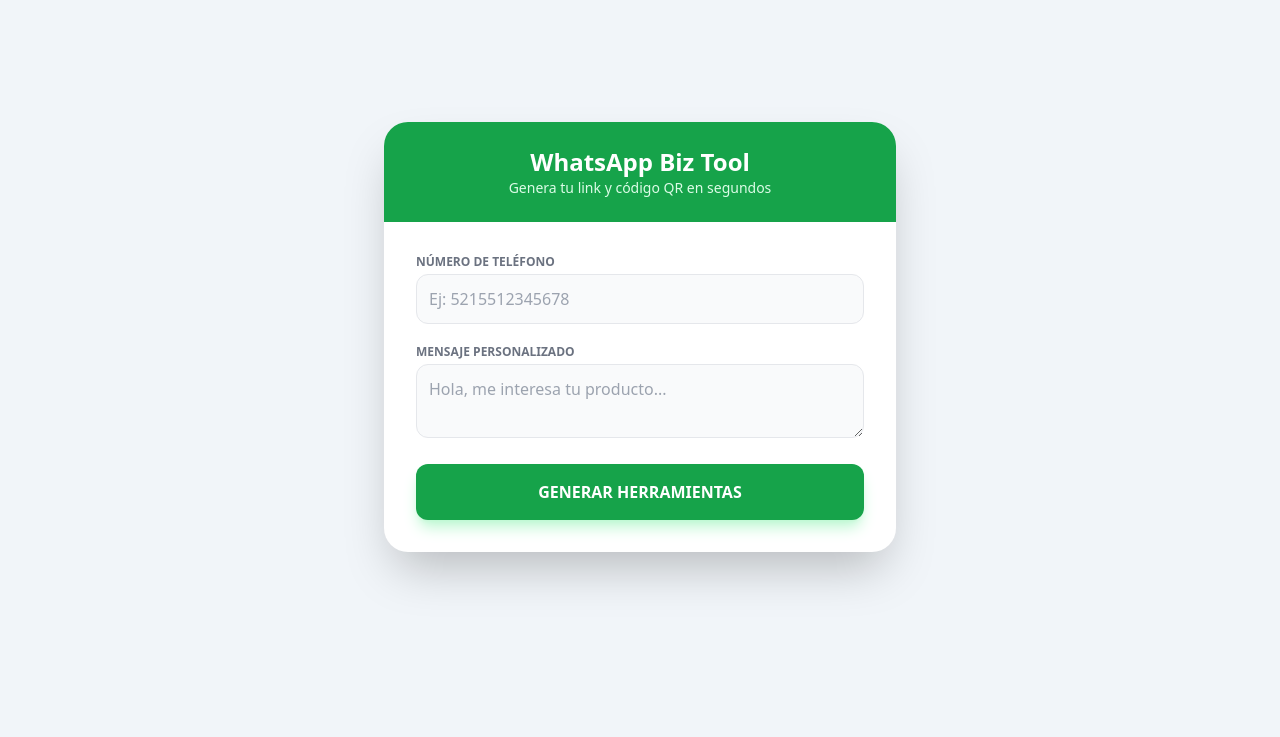
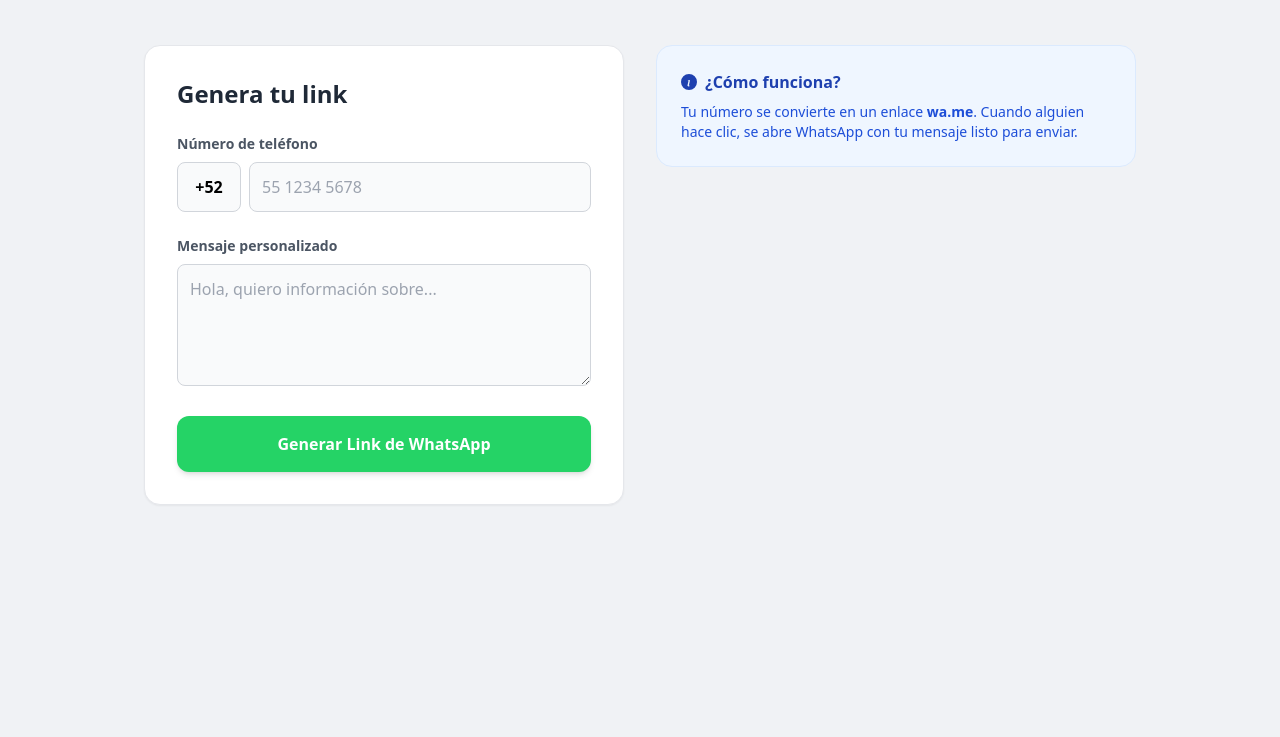
Before and after one commit to bernardguardado-netizen/generador-whatsapp-nicho, a plain HTML site: page index.html in a window 1280 px wide. Shown: the part 63-800 px from the top of the page. Drawn offline with nearby package versions, Linux system fonts and the light colour scheme.

Commit message:
Update index.html

```diff
--- a/index.html
+++ b/index.html
@@ -3,97 +3,95 @@
 <head>
     <meta charset="UTF-8">
     <meta name="viewport" content="width=device-width, initial-scale=1.0">
-    <title>Generador de Links y QR para WhatsApp | Gratis</title>
+    <title>Generador de Links WhatsApp Pro | Gratis</title>
     <script src="https://cdn.tailwindcss.com"></script>
     <script src="https://cdnjs.cloudflare.com/ajax/libs/qrcodejs/1.0.0/qrcode.min.js"></script>
 </head>
-<body class="bg-slate-100 min-h-screen flex items-center justify-center p-4 font-sans">
+<body class="bg-[#f0f2f5] min-h-screen font-sans">
 
-    <div class="max-w-lg w-full bg-white rounded-3xl shadow-2xl overflow-hidden">
-        <div class="bg-green-600 p-6">
-            <h1 class="text-white text-2xl font-bold text-center">WhatsApp Biz Tool</h1>
-            <p class="text-green-100 text-center text-sm">Genera tu link y código QR en segundos</p>
+    <nav class="bg-white p-4 shadow-sm mb-8">
+        <div class="max-w-5xl mx-auto flex justify-between items-center">
+            <span class="text-[#25D366] font-bold text-xl flex items-center gap-2">
+                <svg xmlns="http://www.w3.org/2000/svg" width="24" height="24" fill="currentColor" viewBox="0 0 16 16">
+                    <path d="M13.601 2.326A7.854 7.854 0 0 0 7.994 0C3.627 0 .068 3.558.064 7.926c0 1.399.366 2.76 1.06 3.973L0 16l4.204-1.102a7.933 7.933 0 0 0 3.79.965h.004c4.368 0 7.926-3.558 7.93-7.93A7.898 7.898 0 0 0 13.6 2.326zM7.994 14.521a6.573 6.573 0 0 1-3.356-.92l-.24-.144-2.494.654.666-2.433-.156-.251a6.56 6.56 0 0 1-1.007-3.505c0-3.626 2.957-6.584 6.591-6.584a6.56 6.56 0 0 1 4.66 1.931 6.557 6.557 0 0 1 1.928 4.66c-.004 3.639-2.961 6.592-6.592 6.592zm3.615-4.934c-.197-.099-1.17-.578-1.353-.646-.182-.065-.315-.099-.445.099-.133.197-.513.646-.627.775-.114.133-.232.148-.43.05-.197-.1-.836-.308-1.592-.985-.59-.525-.985-1.175-1.103-1.372-.114-.198-.011-.304.088-.403.087-.088.197-.232.296-.346.1-.114.133-.198.198-.33.065-.134.034-.248-.015-.347-.05-.099-.445-1.076-.612-1.47-.16-.389-.323-.335-.445-.34-.114-.007-.247-.007-.38-.007a.729.729 0 0 0-.529.247c-.182.198-.691.677-.691 1.654 0 .977.71 1.916.81 2.049.098.133 1.394 2.132 3.383 2.992.47.205.84.326 1.129.418.475.152.904.129 1.246.08.38-.058 1.171-.48 1.338-.943.164-.464.164-.86.114-.943-.049-.084-.182-.133-.38-.232z"/>
+                </svg>
+                WaLink Pro
+            </span>
         </div>
+    </nav>
 
-        <div class="p-8 space-y-5">
-            <div>
-                <label class="block text-xs font-bold text-gray-500 uppercase mb-1">Número de Teléfono</label>
-                <input type="number" id="phone" placeholder="Ej: 5215512345678"
-                    class="w-full p-3 bg-gray-50 border border-gray-200 rounded-xl focus:ring-2 focus:ring-green-500 outline-none transition">
-            </div>
+    <div class="max-w-5xl mx-auto grid grid-cols-1 md:grid-cols-2 gap-8 p-4">
 
-            <div>
-                <label class="block text-xs font-bold text-gray-500 uppercase mb-1">Mensaje Personalizado</label>
-                <textarea id="message" rows="2" placeholder="Hola, me interesa tu producto..."
-                    class="w-full p-3 bg-gray-50 border border-gray-200 rounded-xl focus:ring-2 focus:ring-green-500 outline-none transition"></textarea>
-            </div>
+        <div class="bg-white p-8 rounded-2xl shadow-sm border border-gray-200">
+            <h2 class="text-2xl font-bold text-gray-800 mb-6">Genera tu link</h2>
 
-            <button onclick="generateAll()"
-                class="w-full bg-green-600 hover:bg-green-700 text-white font-bold py-4 rounded-xl shadow-lg shadow-green-200 transition-all active:scale-95">
-                GENERAR HERRAMIENTAS
-            </button>
-
-            <div id="result-container" class="hidden space-y-6 pt-4 border-t border-gray-100">
-
+            <div class="space-y-6">
                 <div>
-                    <p class="text-xs font-bold text-gray-400 uppercase mb-2 text-center">Tu Enlace Directo</p>
+                    <label class="block text-sm font-semibold text-gray-600 mb-2">Número de teléfono</label>
                     <div class="flex gap-2">
-                        <input type="text" id="final-link" readonly
-                            class="flex-1 p-2 bg-gray-50 border border-gray-200 rounded-lg text-sm text-gray-600 outline-none">
-                        <button onclick="copyToClipboard()" class="bg-green-100 text-green-700 px-4 py-2 rounded-lg font-bold text-sm hover:bg-green-200">
-                            Copiar
-                        </button>
+                        <input type="text" value="+52" class="w-16 p-3 bg-gray-50 border border-gray-300 rounded-lg text-center font-bold" disabled>
+                        <input type="number" id="phone" placeholder="55 1234 5678"
+                            class="flex-1 p-3 bg-gray-50 border border-gray-300 rounded-lg focus:ring-2 focus:ring-[#25D366] outline-none">
                     </div>
                 </div>
 
-                <div class="flex flex-col items-center justify-center">
-                    <p class="text-xs font-bold text-gray-400 uppercase mb-4">Tu Código QR</p>
-                    <div id="qrcode" class="p-4 bg-white border-4 border-green-500 rounded-2xl"></div>
-                    <p class="text-gray-400 text-[10px] mt-2 italic text-center">Haz captura de pantalla para guardar tu QR</p>
+                <div>
+                    <label class="block text-sm font-semibold text-gray-600 mb-2">Mensaje personalizado</label>
+                    <textarea id="message" rows="4" placeholder="Hola, quiero información sobre..."
+                        class="w-full p-3 bg-gray-50 border border-gray-300 rounded-lg focus:ring-2 focus:ring-[#25D366] outline-none"></textarea>
                 </div>
 
+                <button onclick="generateAll()"
+                    class="w-full bg-[#25D366] hover:bg-[#128C7E] text-white font-bold py-4 rounded-xl transition-all shadow-md">
+                    Generar Link de WhatsApp
+                </button>
+            </div>
+        </div>
+
+        <div class="flex flex-col gap-6">
+            <div id="result-container" class="hidden bg-white p-8 rounded-2xl shadow-sm border border-gray-200 animate-fade-in">
+                <div class="mb-6">
+                    <p class="text-sm font-bold text-gray-400 uppercase mb-2">Tu link está listo</p>
+                    <div class="flex gap-2">
+                        <input type="text" id="final-link" readonly class="flex-1 p-2 bg-gray-100 rounded border text-sm overflow-hidden">
+                        <button onclick="copyToClipboard()" class="bg-blue-50 text-blue-600 px-4 py-2 rounded font-bold text-sm hover:bg-blue-100 transition">Copiar</button>
+                    </div>
+                </div>
+
+                <div class="flex flex-col items-center border-t pt-6">
+                    <p class="text-sm font-bold text-gray-400 uppercase mb-4 text-center">Código QR de tu link</p>
+                    <div id="qrcode" class="p-4 bg-white border border-gray-100 rounded-xl shadow-inner"></div>
+                </div>
+            </div>
+
+            <div class="bg-blue-50 p-6 rounded-2xl border border-blue-100">
+                <h3 class="text-blue-800 font-bold mb-2 flex items-center gap-2">
+                    <svg xmlns="http://www.w3.org/2000/svg" width="16" height="16" fill="currentColor" viewBox="0 0 16 16"><path d="M8 16A8 8 0 1 0 8 0a8 8 0 0 0 0 16zm.93-9.412-1 4.705c-.07.34.029.533.308.533.19 0 .452-.084.826-.313.034.204-.055.408-.232.563-.311.27-.743.404-1.29.404-.737 0-1.139-.367-1.021-1.106l1-4.705c.068-.334-.027-.533-.306-.533-.19 0-.451.084-.824.313L6.333 6.9c.035-.204.124-.408.302-.563.311-.27.742-.404 1.288-.404.738 0 1.14.368 1.011 1.106z"/></svg>
+                    ¿Cómo funciona?
+                </h3>
+                <p class="text-blue-700 text-sm">Tu número se convierte en un enlace <strong>wa.me</strong>. Cuando alguien hace clic, se abre WhatsApp con tu mensaje listo para enviar.</p>
             </div>
         </div>
     </div>
 
     <script>
         let qrcode = null;
-
         function generateAll() {
             const phone = document.getElementById('phone').value;
             const message = encodeURIComponent(document.getElementById('message').value);
-
-            if (!phone) {
-                alert("Por favor, ingresa un número de teléfono.");
-                return;
-            }
-
-            const url = `https://wa.me/${phone}?text=${message}`;
-
-            // Mostrar Link
+            if (!phone) { alert("Ingresa un número"); return; }
+            const url = `https://wa.me/52${phone}?text=${message}`;
             document.getElementById('final-link').value = url;
             document.getElementById('result-container').classList.remove('hidden');
-
-            // Generar QR
             const qrContainer = document.getElementById("qrcode");
-            qrContainer.innerHTML = ""; // Limpiar QR anterior
-
-            new QRCode(qrContainer, {
-                text: url,
-                width: 180,
-                height: 180,
-                colorDark : "#000000",
-                colorLight : "#ffffff",
-                correctLevel : QRCode.CorrectLevel.H
-            });
+            qrContainer.innerHTML = "";
+            new QRCode(qrContainer, { text: url, width: 150, height: 150 });
         }
-
         function copyToClipboard() {
             const copyText = document.getElementById("final-link");
             copyText.select();
-            document.setSelectionRange(0, 99999);
             navigator.clipboard.writeText(copyText.value);
-            alert("¡Enlace copiado!");
+            alert("Link copiado con éxito!");
         }
     </script>
 </body>
```
